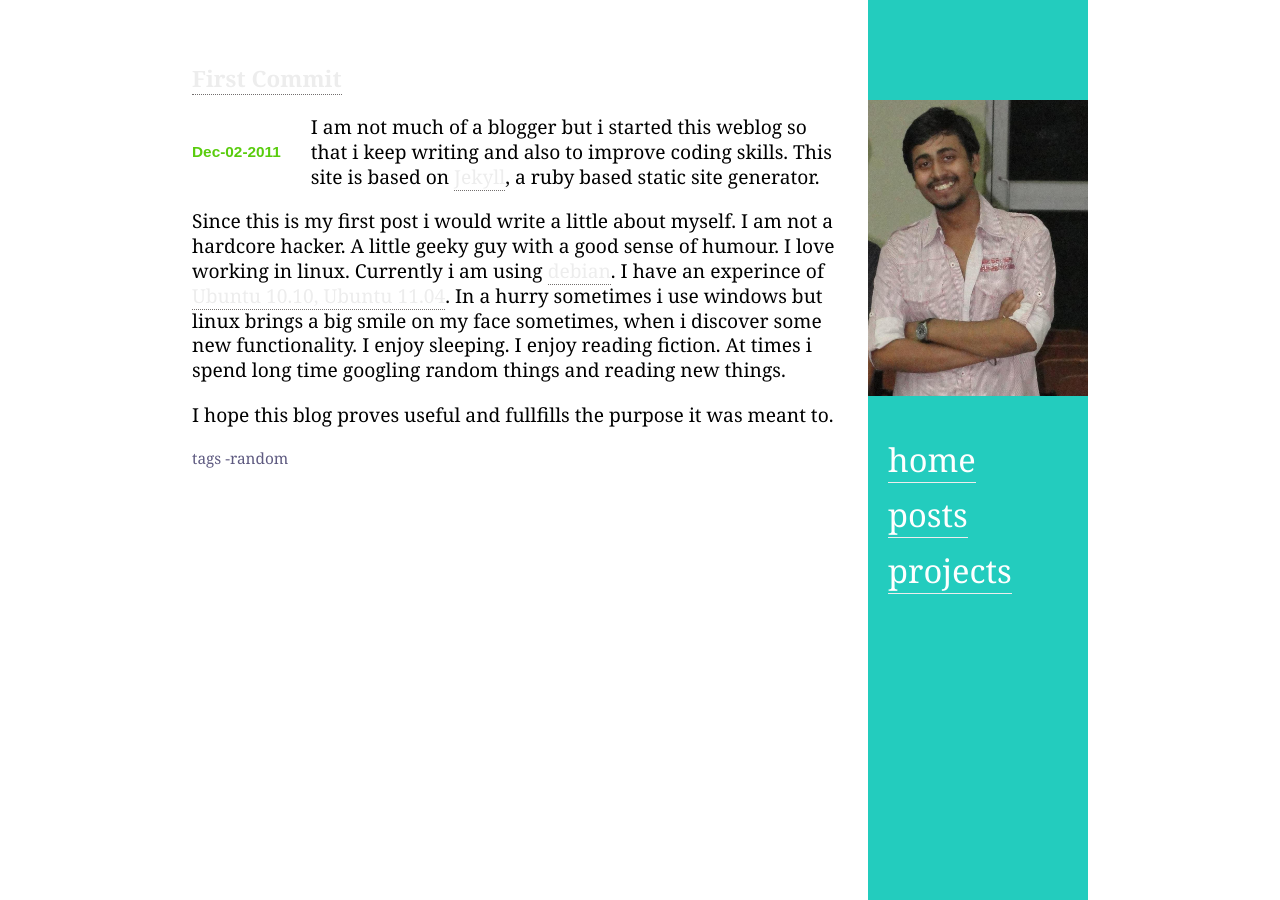
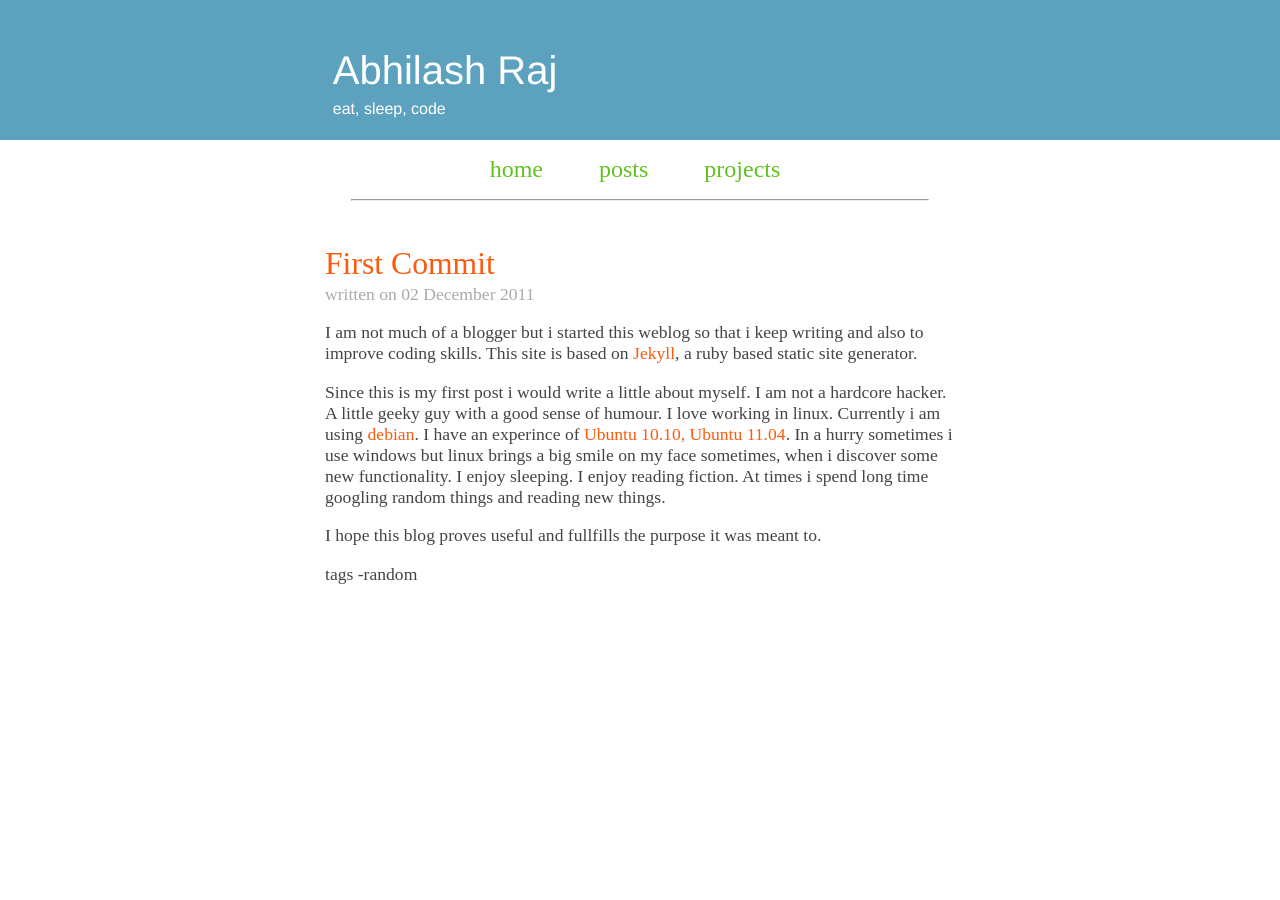
Before and after one commit to maxking/maxking.github.com, a Jekyll site: the page built from _posts/2011-12-02-first-commit.html, in a window 1280 px wide. Built offline with Jekyll 4.4.1, drawn with Linux system fonts in a browser that asks for light colours; some web fonts are replaced; Markdown is read by kramdown in place of the engine named in the settings; comment, search, counter and statistics services are not loaded.

Commit message:
changed site css

```diff
--- a/_includes/post.html
+++ b/_includes/post.html
@@ -1,17 +1,13 @@
-<div class="post">
-  <h3 class="post-title"> <a href="{{ page.id }}.html"> {{ page.title }} </a></h3>
-  <h5 class="date" >{{ page.date | date: "%h-%d-%Y" }}</h5>
-  <div class="post-text">
+<h3 class="title"> <a href="{{ page.id }}.html"> {{ page.title }} </a></h3>
+  <div class="date" >written on {{ page.date | date_to_long_string }}</div>
     {% if content %}
         {{ content }}
     {% else %}
         {{ page.content }}
     {% endif %}
-  </div>
 
   <div class="tags-list">
     {% unless page.tags == empty %}
         tags {{ page.tags | limit: 2 | join: "," }}
     {% endunless %}
     </div>
-</div>
--- a/_layouts/home.html
+++ b/_layouts/home.html
@@ -1,19 +1,28 @@
 ---
 layout: base
 ---
+
+
+<div class="header">
+  <h2>
+    <a href="/blog.html">Abhilash Raj</a>
+  </h2>
+  <span class="header-span">eat, sleep, code</span>
+</div>
 <div class="page">
-
-  <div class="content">
-    {{ content }}
-  </div>
-
-    <div class="sidebar">
-      <img src="/images/me.jpg" title="Abhilash Raj" id="me">
-
+  <center>
+    <div class="navbar">
       <ul>
 	<li> <a href="/" > home </a>
 	<li> <a href="/blog.html" > posts </a>
 	<li> <a href="http://github.com/maxking" > projects </a>
       </ul>
     </div>
+  </center>
+  <hr>
+  <div class="content">
+    {{ content }}
+  </div>
+
+
 </div>
--- a/css/style.css
+++ b/css/style.css
@@ -1,124 +1,127 @@
 @font-face {
-  font-family: 'PT Sans';
+    font-family: 'PT Sans';
+    font-style: normal;
+    font-weight: 400;
+    src: local('PT Sans'), local('PTSans-Regular'), url(http://themes.googleusercontent.com/static/fonts/ptsans/v4/LKf8nhXsWg5ybwEGXk8UBQ.woff) format('woff');
+}
+
+@font-face {
+  font-family: 'Source Sans Pro';
   font-style: normal;
   font-weight: 400;
-  src: local('PT Sans'), local('PTSans-Regular'), url(http://themes.googleusercontent.com/static/fonts/ptsans/v4/LKf8nhXsWg5ybwEGXk8UBQ.woff) format('woff');
-}
-
-
-.page h1 h2 h3 h4 h5 h6 {
-    color: #15317E;
-}
-
-.content a {
-    color: #ededed;
-    text-decoration: none;
-    border-bottom: 1px Dotted #736F6E;
-}
-
-.content a:hover {
-    color:#6D7B8D;
-    border-bottom: 1px Solid #6D7B8D;
-}
-
-.sidebar a, .sidebar a:visited {
-  color: white;
-  text-decoration: none;
-  border-bottom: 1px solid #ededed;
-  font-weight: 300;
-}
-
-.sidebar a:hover {
-  color: #01aa9c;
-  border-color: #bbb;
-}
-
-.sidebar a:focus {
-      outline: thin dotted;
+  src: local('Source Sans Pro'), local('SourceSansPro-Regular'), url(http://themes.googleusercontent.com/static/fonts/sourcesanspro/v5/ODelI1aHBYDBqgeIAH2zlBM0YzuT7MdOe03otPbuUS0.woff) format('woff');
 }
 
 body {
-    font-family: georgia;
-    font-size: 1.2em;
-    line-height: 1.3em;
+    padding: 0px;
     margin: 0px;
 }
-#me {
+
+a {
+    text-decoration: None;
+    color: #FA5B0F;
+}
+
+a:hover {
+    text-decoration: None;
+}
+
+hr{
+    width: 90%;
+    align: center;
+}
+
+div.header {
+    display: block;
     width: 100%;
+    font-family: 'Source Sans Pro', 'Helvetica Neue', sans-serif;
+    font-weight: 300;
+    background: #5CA2BE;
+    margin: 0px;
+    height: 100px;
+    padding-top: 40px;
+    padding-left: 26%;
 }
-.posts {
-    padding-top: 30px;
+
+div.header h2{
+    font-family: 'Source Sans Pro', 'Helvetica Neue', sans-serif;
+    font-weight: 300;
+    font-size: 2.5em;
+    line-height: 1.5em;
+    color: #ffffff;
+    transition: color 0.5s;
+   # width: 50%;
+    margin: auto;
+}
+
+span.header-span {
+    width: 40%;
+    margin: auto;
+    color: #ffffff;
+}
+
+div.header a{
+    color: #ffffff;
+    transition: color 0.5s;
+}
+
+div.header a:hover {
+    color: #355487;
+    transition: color 0.75s;
 
 }
-.page {
-    width: 70%;
-    position: relative;
-    margin: 0px auto;
-    display: block;
+div.page {
+    width: 50%;
+    margin: auto;
 }
 
-
-.content {
-    padding-top: 5%;
-    float: left;
-    width: 650px;
-    display: block;
+div.navbar ul {
+    list-style: none;
 }
 
-.sidebar{
-    float: right;
-    width: 220px;
-    display: block;
-    text-align: left;
-    background-color: #23ccbe;
-    height: 100%;
-    padding-top: 100px;
-    position: fixed;
-    top: 0px;
-    right: 15%;
+div.navbar li {
+    display: inline;
+    margin-right: 50px;
+    font-size: 1.5em;
 }
 
-.sidebar ul {
-    list-style: none;
-    margin: 4px;
-    padding: 10px 10px 10px 0;
-    font-size: 1.7em;
-    line-height: 1.7em;
-    margin: 20px;
+div.navbar a {
+    color: #60c21e;
+    transition: color 0.5s;
 }
 
-.date {
-    font-size: .8em;
-    color: #59CC0D;
-    font-family: sans-serif;
-    text-transform: 'PT sans';
-    display: block;
-    float: left;
-    padding-right: 30px;
+div.navbar a:hover {
+    color: #BF3604;
+    transition: color 0.5s;
+}
+
+div.content {
+
 }
 
 article {
-    margin-top: 20px;
+    display: block;
+    padding: 5px;
 }
 
-.title{
-    font-size: 1.2em;
-    color: #EB5937;
+ h3.title {
+    font-size: 1.8em;
+    font-weight: 400;
+    margin-bottom: 2px;
+    font-family: 'PT Sans';
 }
 
-.title a{
-    color: #EB5937;
+div.date {
+    font-size: 1em;
+    color: #aaaaaa;
+    font-family: 'Source Sans Pro';
 }
 
-.tags-list {
-    font-size: 0.8em;
-    color: #5E5A80;
+div.content {
+    display: block;
+    padding: 5px;
+    color: #444444;
+    font-size: 1.1em;
+    text-decoration: justify;
+    font-family: 'Source Sans Pro';
 }
-
-.previous {
-    float: left;
-}
-
-.next {
-    float: right;
-}
```
Also changed, not shown: blog.html (+5 -38 lines), css/old_style.css (added, +140 -0 lines), 1 other file.
